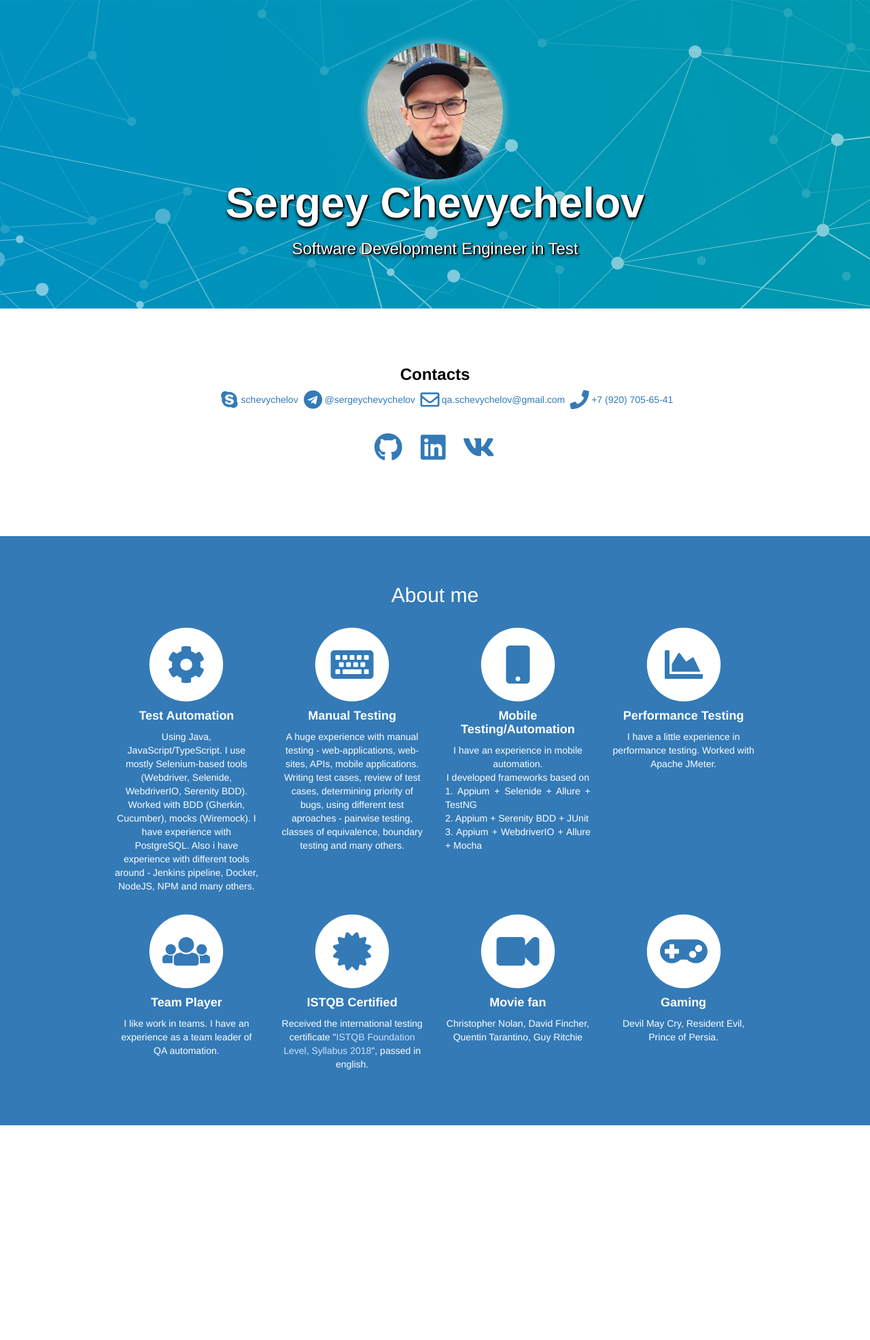
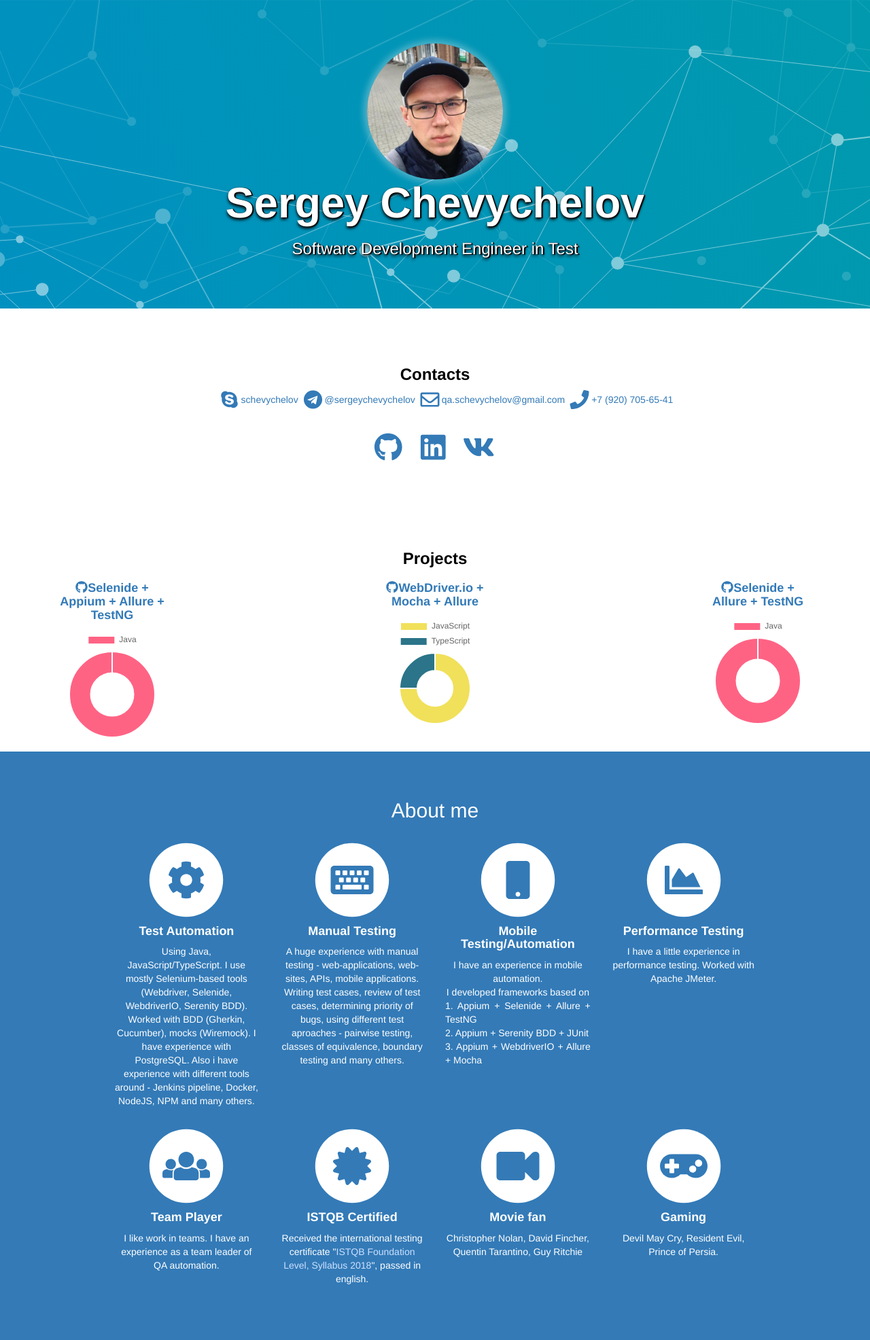
Before and after one commit to qaschevychelov/qaschevychelov.github.io, a Jekyll site: the page built from index.markdown, in a window 1280 px wide. Shown: the whole page at 68% size. Built offline with Jekyll 4.4.1, drawn with Linux system fonts in a browser that asks for light colours; before the commit the page ends 1656 px from its top, so only the background shows below that.

Commit message:
projects added

```diff
--- a/_includes/head.html
+++ b/_includes/head.html
@@ -13,6 +13,7 @@
 
   <script async="" src="/assets/jsCss/analytics.js"></script>
   <script defer="" src="/assets/jsCss/all.js"></script>
+  <script src="https://cdn.jsdelivr.net/npm/chart.js@2.9.3/dist/Chart.min.js"></script>
 
   <link rel="stylesheet" href="{{ "/assets/jsCss/bootstrap.min.css" | relative_url }}">
   <link rel="stylesheet" href="{{ "/assets/jsCss/stylish-portfolio.css" | relative_url }}">
--- a/_layouts/default.html
+++ b/_layouts/default.html
@@ -44,6 +44,104 @@
             </div>
         </div>
     </footer>
+
+    <!--Projects-->
+    <div id="projects" class="container">
+        <h3 style="text-align: center;">
+            <strong>Projects</strong>
+        </h3>
+        <div class="row text-center center-block">
+                <div class="col-md-2">
+                    <div class="service-item">
+                        <h4>
+                            <strong><a href="https://github.com/qaschevychelov/giphyTest"><i class="fab fa-github"></i>Selenide + Appium + Allure + TestNG</a></strong>
+                        </h4>
+                        <div>
+                            <canvas id="first" width="150px" height="150px"></canvas>
+                        </div>
+                        <script>
+                            var chart = new Chart(document.getElementById("first"), {
+                                type: "doughnut",
+                                data: {
+                                    labels: ["Java"],
+                                    datasets: [
+                                        {
+                                            label: "DataSet",
+                                            data: [100],
+                                            backgroundColor: [
+                                            "rgb(255, 99, 132)"
+                                            ]
+                                        }
+                                    ]
+                                }
+                            });
+                            chart.canvas.parentNode.style.height = '150px';
+                            chart.canvas.parentNode.style.width = '150px';
+                        </script>
+                    </div>
+                </div>
+                <div class="col-md-2 col-md-offset-3">
+                    <div class="service-item">
+                        <h4>
+                            <strong><a href="https://github.com/qaschevychelov/JSWebdriverioAutomation"><i class="fab fa-github"></i>WebDriver.io + Mocha + Allure</a></strong>
+                        </h4>
+                        <div>
+                            <canvas id="second" width="150px" height="150px"></canvas>
+                        </div>
+                        <script>
+                            var chart = new Chart(document.getElementById("second"), {
+                                type: "doughnut",
+                                data: {
+                                    labels: ["JavaScript", "TypeScript"],
+                                    datasets: [
+                                        {
+                                            label: "DataSet",
+                                            data: [75, 25],
+                                            backgroundColor: [
+                                            "#f1e05a",
+                                            "#2b7489"
+                                            ]
+                                        }
+                                    ]
+                                }
+                            });
+                            chart.canvas.parentNode.style.height = '150px';
+                            chart.canvas.parentNode.style.width = '150px';
+                        </script>
+                    </div>
+                </div>
+                <div class="col-md-2 col-md-offset-3">
+                    <div class="service-item">
+                        <h4>
+                            <strong><a href="https://github.com/qaschevychelov/clearCacheSelenide"><i class="fab fa-github"></i>Selenide + Allure + TestNG</a></strong>
+                        </h4>
+                        <div>
+                            <canvas id="third" width="150px" height="150px"></canvas>
+                        </div>
+                        <script>
+                            var chart = new Chart(document.getElementById("third"), {
+                                type: "doughnut",
+                                data: {
+                                    labels: ["Java"],
+                                    datasets: [
+                                        {
+                                            label: "DataSet",
+                                            data: [100],
+                                            backgroundColor: [
+                                            "rgb(255, 99, 132)"
+                                            ]
+                                        }
+                                    ]
+                                }
+                            });
+                            chart.canvas.parentNode.style.height = '150px';
+                            chart.canvas.parentNode.style.width = '150px';
+                        </script>
+                    </div>
+                </div>
+        </div>
+    </div>
+    <!--Projects-->
 
     <!-- Services -->
     <!-- The circle icons use Font Awesome's stacked icon classes. For more information, visit http://fontawesome.io/examples/ -->
--- a/assets/jsCss/stylish-portfolio.css
+++ b/assets/jsCss/stylish-portfolio.css
@@ -155,7 +155,10 @@ hr.small {
     top: 0;
     right: 0;
 }
-
+.codeTag {
+    display: inline;
+    padding: 0;
+}
 #sidebar-wrapper.active {
     right: 250px;
     width: 250px;
```
